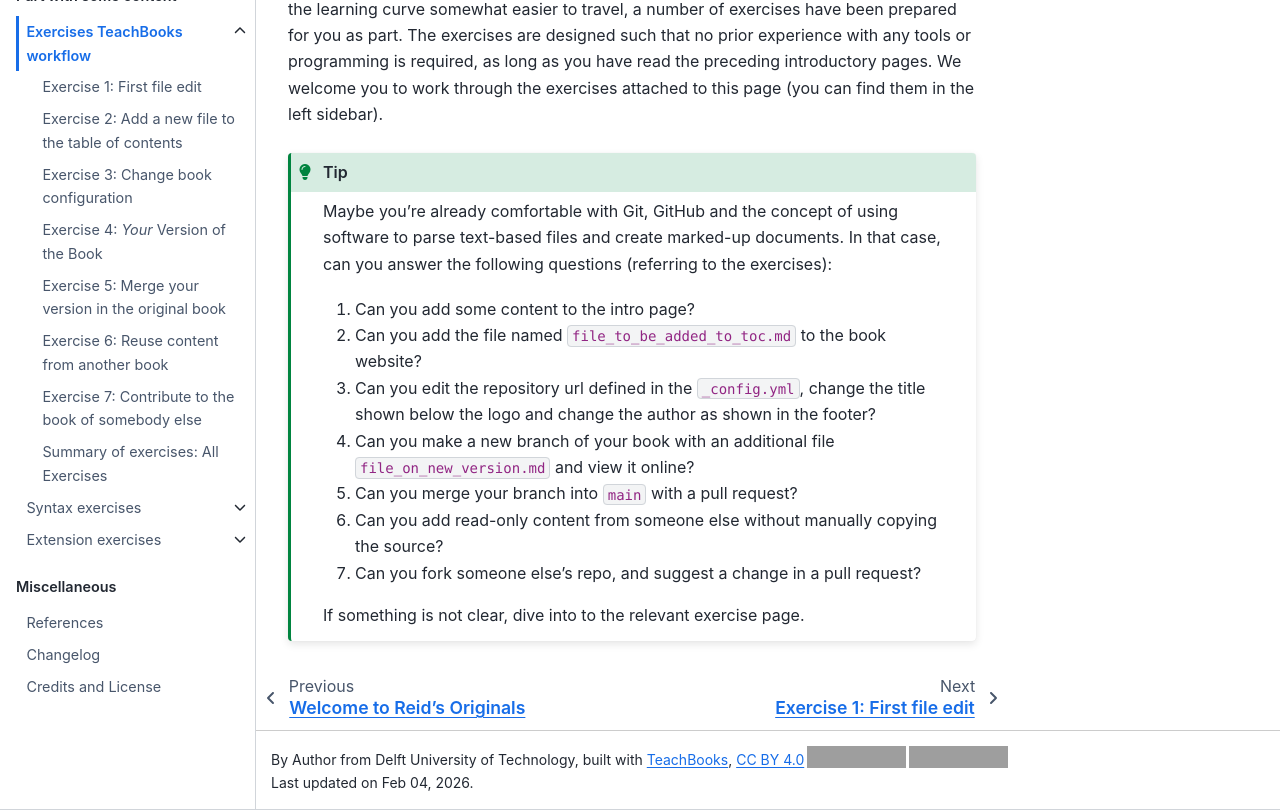
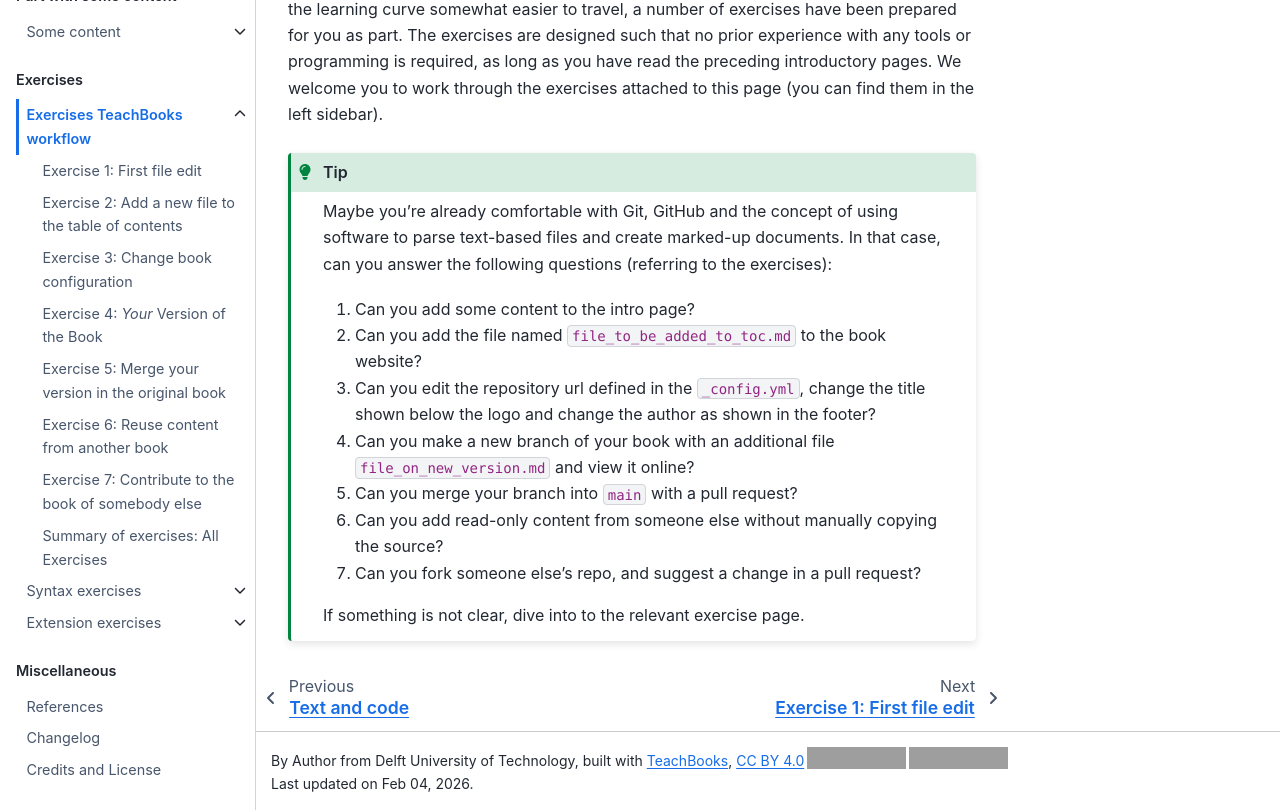
Before and after one commit to RBS-tud/reid-test, a Jupyter Book: the page built from book/exercises.md, in a window 1280 px wide and 1002 px high, cut to the strip 192-1002 px from the top of the window. Built offline with Jupyter Book 1.0.4 settings and Sphinx 7.4.7 and the Sphinx Book theme 1.1.4, drawn with Linux system fonts in a browser that asks for light colours; comment, search, counter and statistics services are not loaded; grey boxes are pictures that could not be loaded.

Commit message:
Revert "Update _toc.yml"
This reverts commit 39c10dabeba9789551717bfcc02287c8c2b44a28.

```diff
--- a/book/_toc.yml
+++ b/book/_toc.yml
@@ -12,6 +12,7 @@ parts:
     - file: some_content/overview.md
       sections:
       - file: some_content/text_and_code.ipynb
+  - caption: Exercises
     chapters:
     - file: exercises.md
       sections:
```
